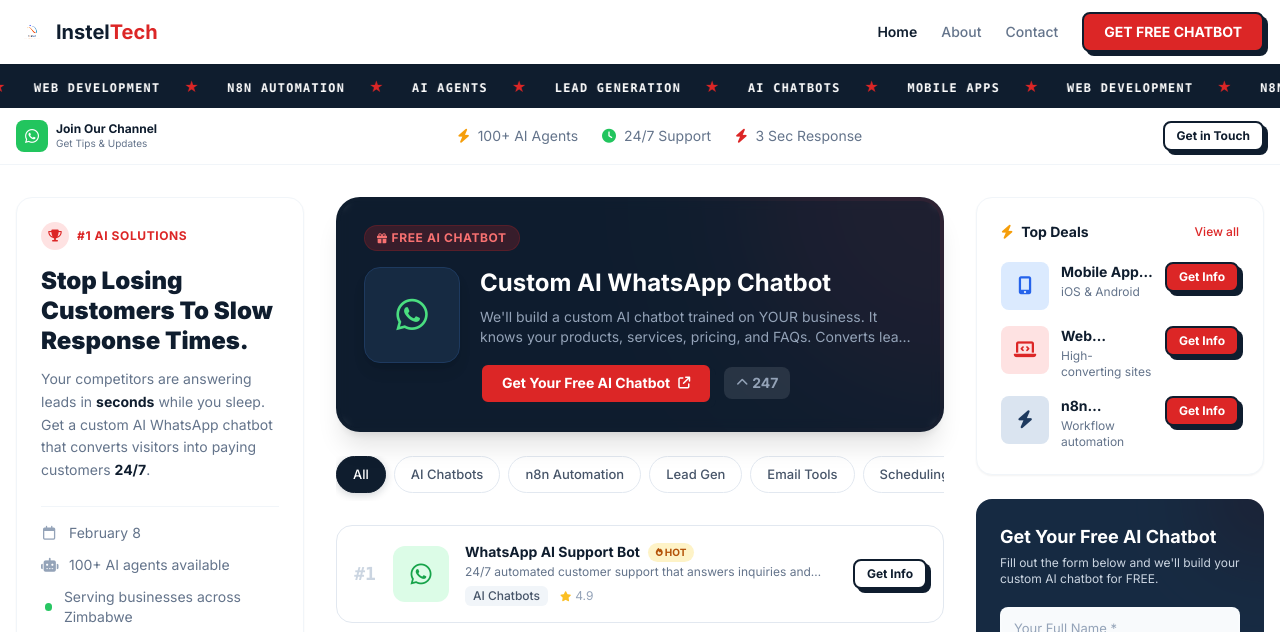
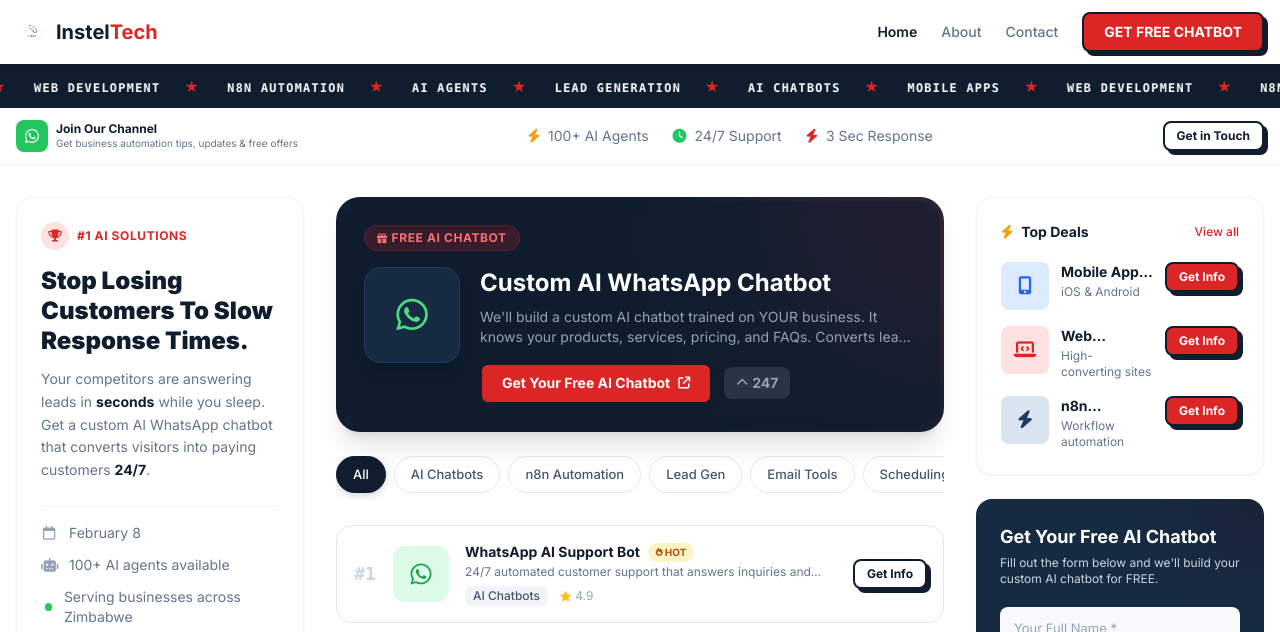
Before and after one commit to meloShaya/insteltech, a plain HTML site: page index.html in a window 1280 px wide. Shown: the top 632 px of the page. Drawn offline with nearby package versions, Linux system fonts and the light colour scheme.

Commit message:
Updated index.html

```diff
--- a/index.html
+++ b/index.html
@@ -160,7 +160,7 @@
                 </div>
                 <div class="hidden sm:block">
                     <p class="font-bold text-xs text-nerve-900 leading-tight group-hover:text-green-600 transition-colors">Join Our Channel</p>
-                    <p class="text-[10px] text-slate-500">Get Tips & Updates</p>
+                    <p class="text-[10px] text-slate-500">Get business automation tips, updates & free offers</p>
                 </div>
             </a>
             <div class="hidden md:flex items-center gap-6 text-sm text-slate-500">
```
